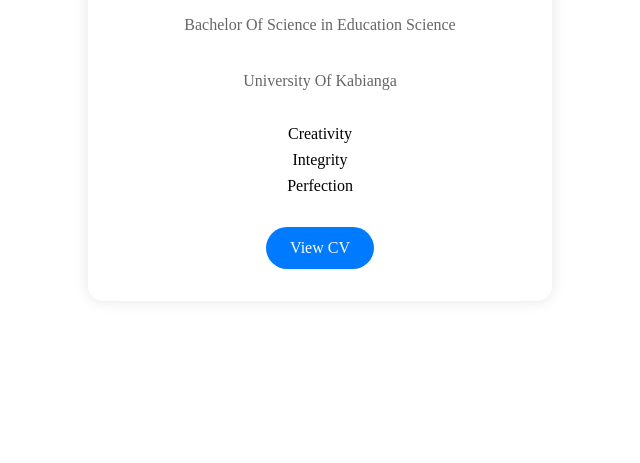
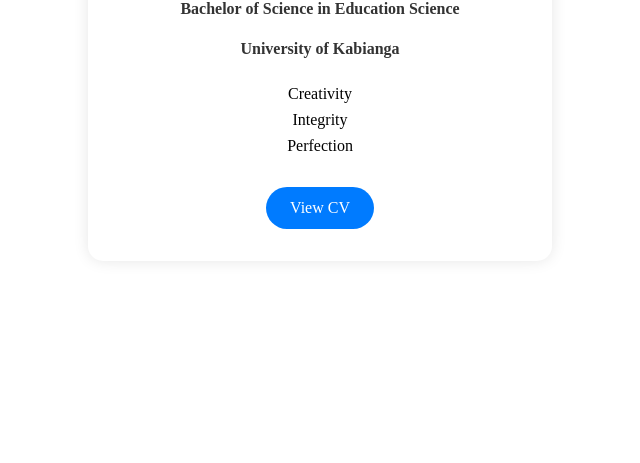
Before and after one commit to CyclesTech/AronKibet, a plain HTML site: page home.html in a window 1280 px wide. Shown: the part 337-800 px from the top of the page, without its empty margins (320-960 px from the left). Drawn offline with Linux system fonts and the light colour scheme.

Commit message:
Update home.html

```diff
--- a/home.html
+++ b/home.html
@@ -26,9 +26,7 @@
             width: 200px;
             height: auto;
             border-radius: 50%;
-
             margin-bottom: 1em;
-            border: 4px solid #007bff;
             transition: transform 0.3s ease-in-out;
         }
         .project img:hover {
@@ -41,6 +39,15 @@
         .project p {
             color: #666;
             line-height: 1.5;
+            margin: 0.5em 0;
+        }
+        .project .course {
+            font-weight: bold;
+            color: #333;
+        }
+        .project .university {
+            font-weight: bold;
+            color: #333;
         }
         .project .values {
             list-style-type: none;
@@ -84,8 +91,8 @@
     <div class="project">
         <img src="aron3.jpg" alt="Daniel France">
         <h2>Aron Kibet</h2>
-        <p>Bachelor Of Science in Education Science</p>
-        <p>University Of Kabianga</p>
+        <p class="course">Bachelor of Science in Education Science</p>
+        <p class="university">University of Kabianga</p>
         <ul class="values">
             <li>Creativity</li>
             <li>Integrity</li>
```
